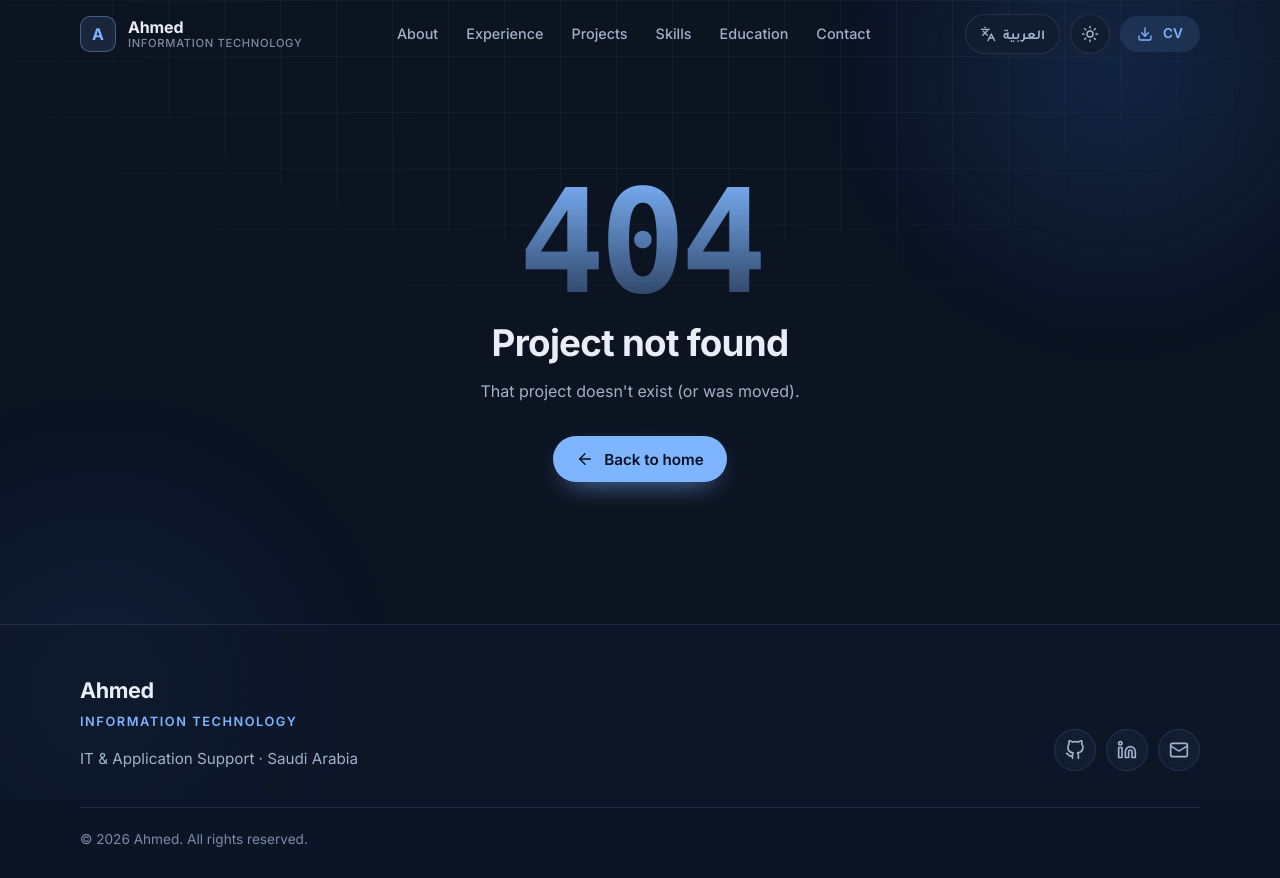
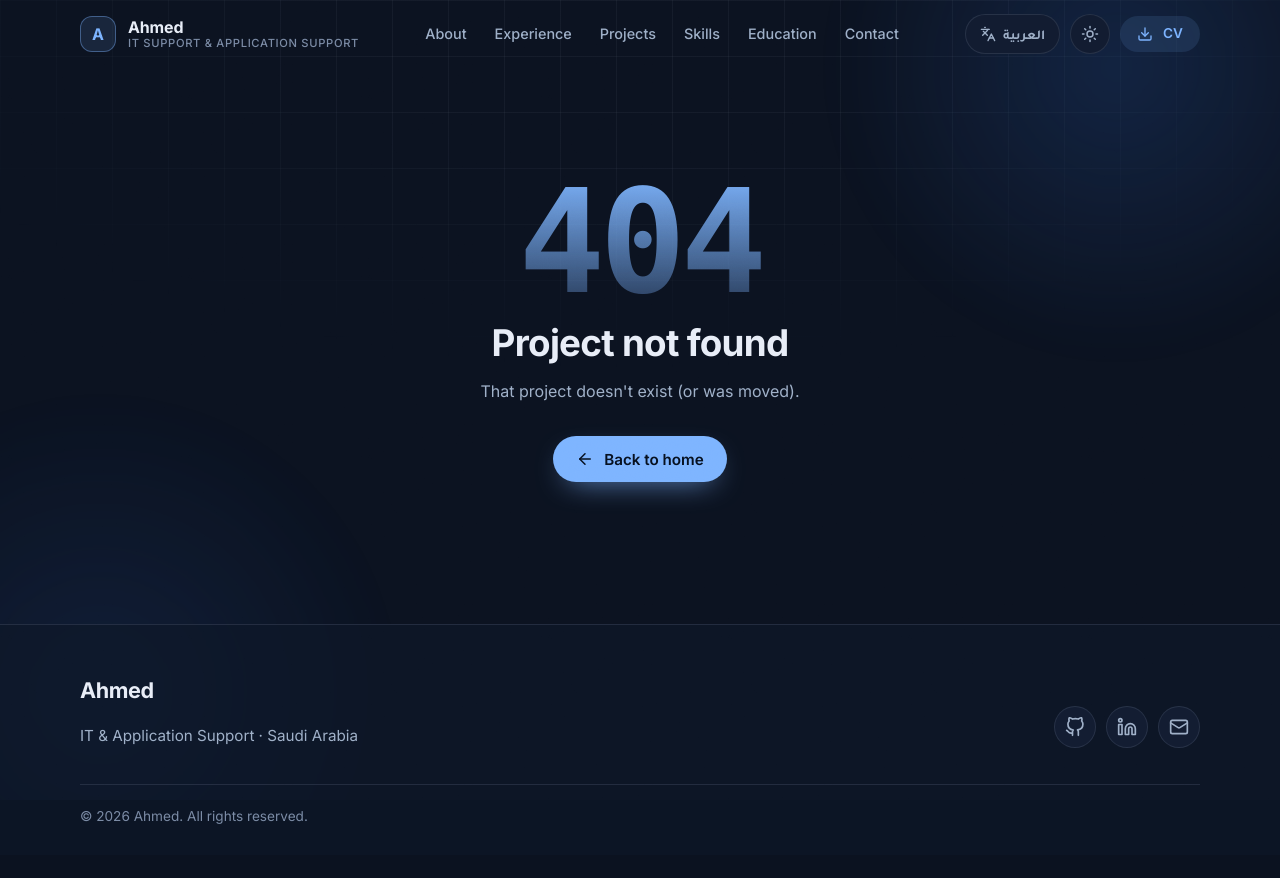
Before and after one commit to AhmedMohammed-IT/ahmed-portfolio, a React (Vite) app: page /projects/1 in a window 1280 px wide. After the commit the page ends 855 px from the top, so only its background shows below. Built offline with nearby package versions, Linux system fonts and the light colour scheme.

Commit message:
Show role in navbar; simplify footer

```diff
--- a/src/components/layout/Footer.jsx
+++ b/src/components/layout/Footer.jsx
@@ -11,7 +11,6 @@ export function Footer() {
       <div className={`container ${styles.inner}`}>
         <div className={styles.identity}>
           <p className={styles.name}>{profile.shortName}</p>
-          <p className={styles.field}>{profile.field}</p>
           <p className={styles.line}>{ui.footer.line}</p>
         </div>
         <ul className={styles.social}>
--- a/src/components/layout/Navbar.jsx
+++ b/src/components/layout/Navbar.jsx
@@ -55,7 +55,7 @@ export function Navbar() {
           </span>
           <span className={styles.brandText}>
             <span className={styles.brandName}>{profile.shortName}</span>
-            <span className={styles.brandField}>{profile.field}</span>
+            <span className={styles.brandField}>{profile.role}</span>
           </span>
         </Link>
 
--- a/src/components/layout/Navbar.module.css
+++ b/src/components/layout/Navbar.module.css
@@ -45,7 +45,7 @@
   width: 36px;
   height: 36px;
   border: 1px solid var(--accent-line);
-  border-radius: 10px;
+  border-radius: var(--radius-md);
   background: var(--accent-soft);
   color: var(--accent);
   font-weight: 700;
```
